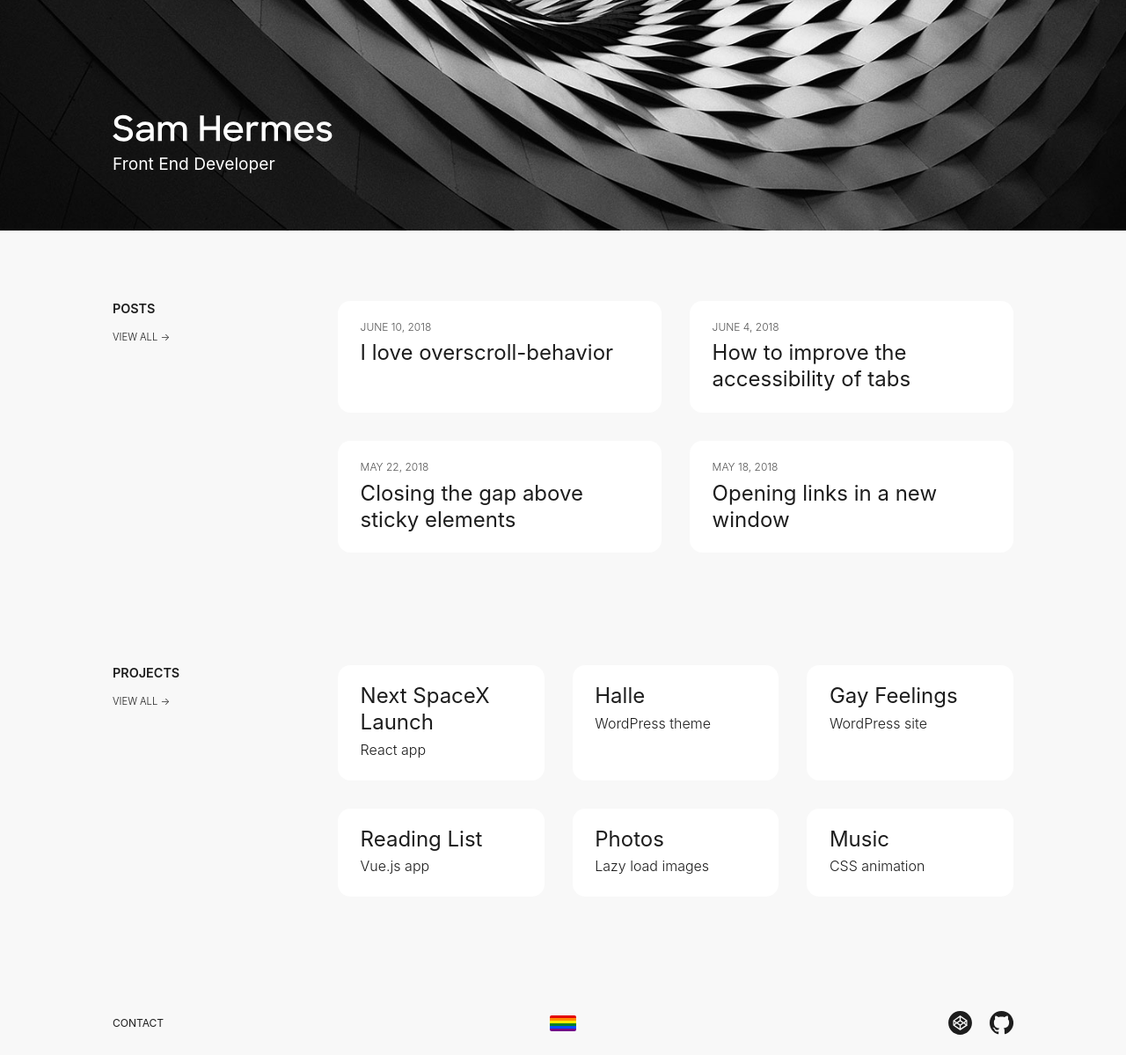
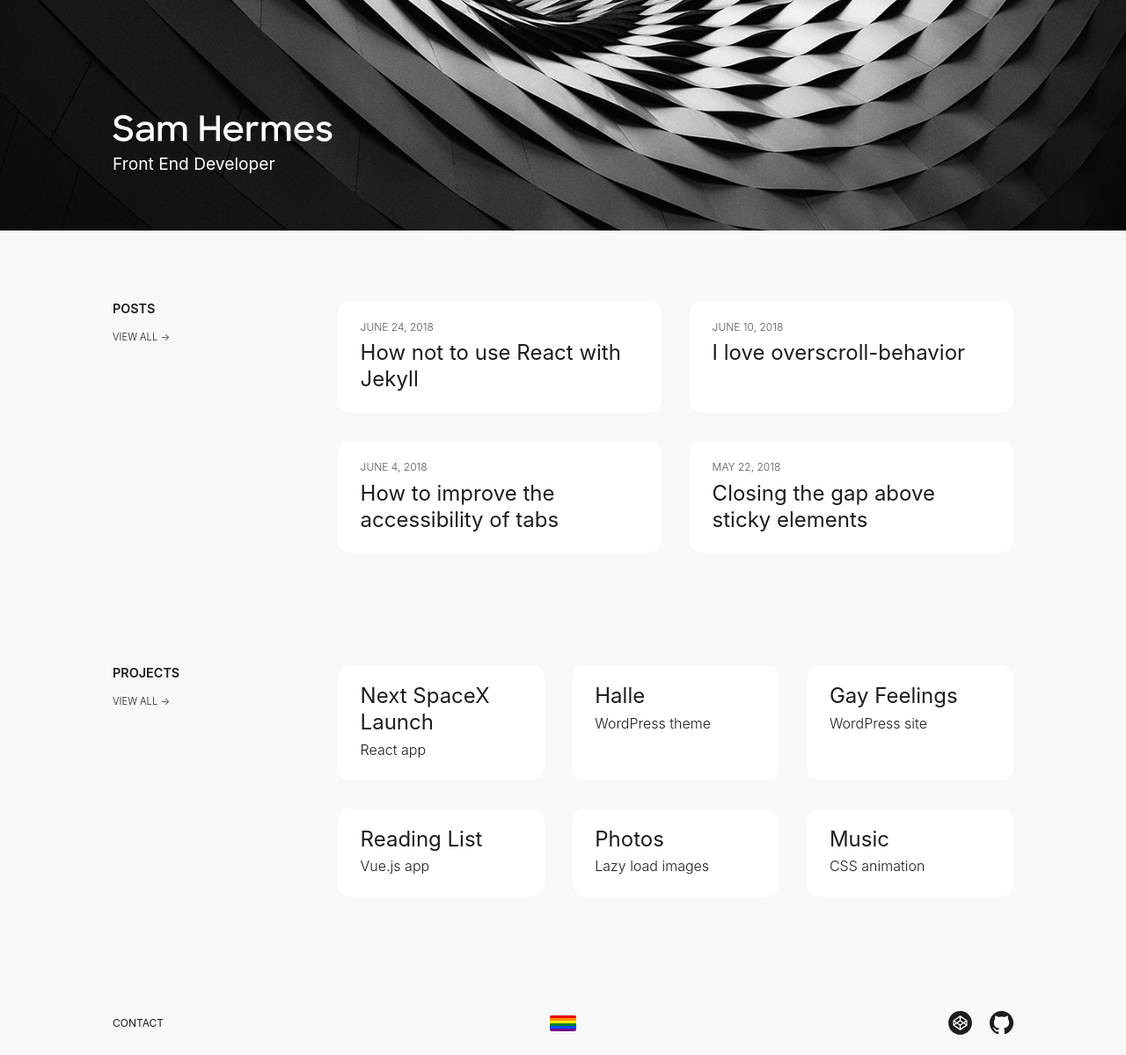
Before and after one commit to samhermes/samhermes.github.io, a Jekyll site: the page built from index.md, in a window 1280 px wide. Shown: the whole page at 88% size. Built offline with Jekyll 4.4.1, drawn with Linux system fonts in a browser that asks for light colours; some of the changed lines change nothing that is shown.

Commit message:
Add post "How not to use React with Jekyll"
ALSO! We need to tell Jekyll to ignore the node_modules folder that was added when this whole project started. It was taking 16-17 seconds to generate the site. The horror! The shame! The panic!

```diff
--- a/_config.yml
+++ b/_config.yml
@@ -15,6 +15,8 @@ permalink: /posts/:title/
 markdown: kramdown
 sass:
   style: compressed
+exclude: ['next-spacex-launch/node_modules']
+keep_files: ['next-spacex-launch/node_modules']
 
 # Add custom collections
 collections:
--- /dev/null
+++ b/_posts/2018-6-24-how-not-to-use-react-with-jekyll.markdown
@@ -0,0 +1,25 @@
+---
+layout: post
+title: How not to use React with Jekyll
+date: 2018-06-24
+---
+To lay the groundwork a little, this site uses Jekyll and is hosted on GitHub Pages. Whenever I make a new project that I want to include on the site, I just create a new page in markdown and build out from there. When I made my reading list app, I used Vue and included that without issue. React, on the other hand, has proven to be a little more complex. Which, typical. For this project, I wanted to display information about upcoming SpaceX launches.
+
+The ever-popular Create React App makes it really easy to get started with React. It can be installed globally with `npm install -g create-react-app`. Then, to start this project, I ran `create-react-app next-spacex-launch` in the root of my site. This created a new directory and placed a very simple app in it, and then started up a development server. So, with my Jekyll site running, I had the site at `localhost:4000` and the React app running at `localhost:3000`. Neat, but I wanted React to be running at the subdirectory address. Instead, it was inside of a `/build` folder within that subdirectory. So, going to /next-space-launch was a 404.
+
+At this point, I realized that maybe Create React App isn’t quite the right approach for this project. After doing a little digging, I’ve found that Create React App isn’t really meant for customization. This is fine for most projects, but I needed a little more control. Fortunately, Create React App has the capability to “eject” itself. Essentially, in order to stay simple, it tucks quite a bit of functionality away out of sight. This keeps things tidy, but how am I supposed to experiment like that? There’s a great explanation of the ejection process in the beginning of [this post on Medium](https://medium.com/@tuchk4/why-i-love-create-react-app-e63b1be689a3).
+
+So, I ejected. *gasp!*
+
+Reasons I ejected:
+
+- I didn’t want the bundle to include a hash. This was making it difficult to include via Jekyll templates. I was able to work around this by renaming the file through `package.json`, but that unnecessarily slows the build down a little.
+- I kept getting a 404 on the bundle’s .map file, and there was no way to skip that in the build process without deleting the file each time.
+- I didn’t want to set up a service worker.
+- Most importantly, I wanted to experiment and learn more about the internal mechanisms. That’s reason enough, after all.
+
+After the ejection process is complete, quite a few files are made available in a `config` folder. In it, there is a webpack configuration file for both development and production. Through it, I was able to make all of the changes that I listed above.
+
+Coming at the project from this direction helped give me a jump start. I would have had a lot to figure out if I had started from scratch, and it would have taken much longer to get to a place where I could actually start on the project itself. By ejecting the app after getting my bearings, I was able to get comfortable enough before digging deeper. That being said, Create React App really wasn’t meant to be used within another project. Which, I probably should’ve known. Now I do.
+
+In the end, I was able to place `index.md` inside of the /next-spacex-launch directory, and then point to `main.js` inside of the build folder. I am including all of the styles as part of the Jekyll build process, so it’s just the script that is needed. I certainly have more to say about the app itself and how I’m displaying the data, but that’s for another day.
```
